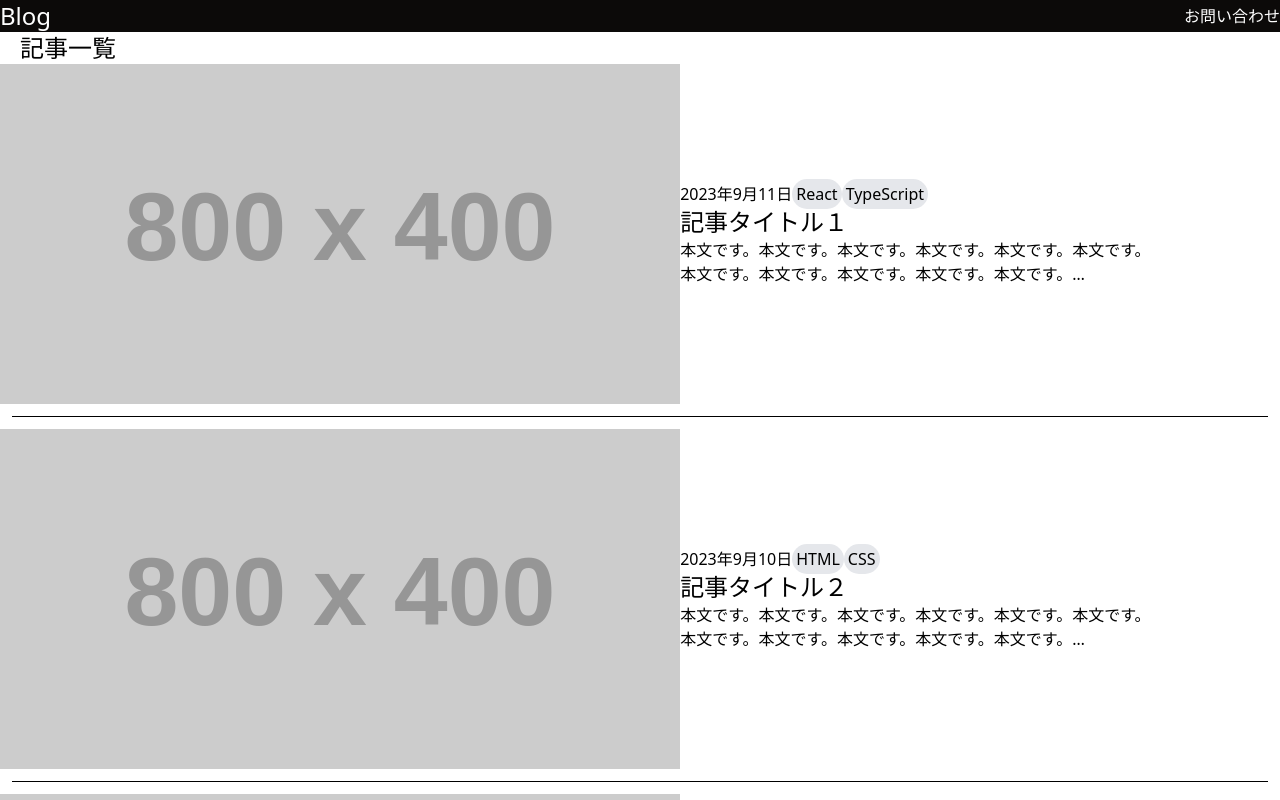
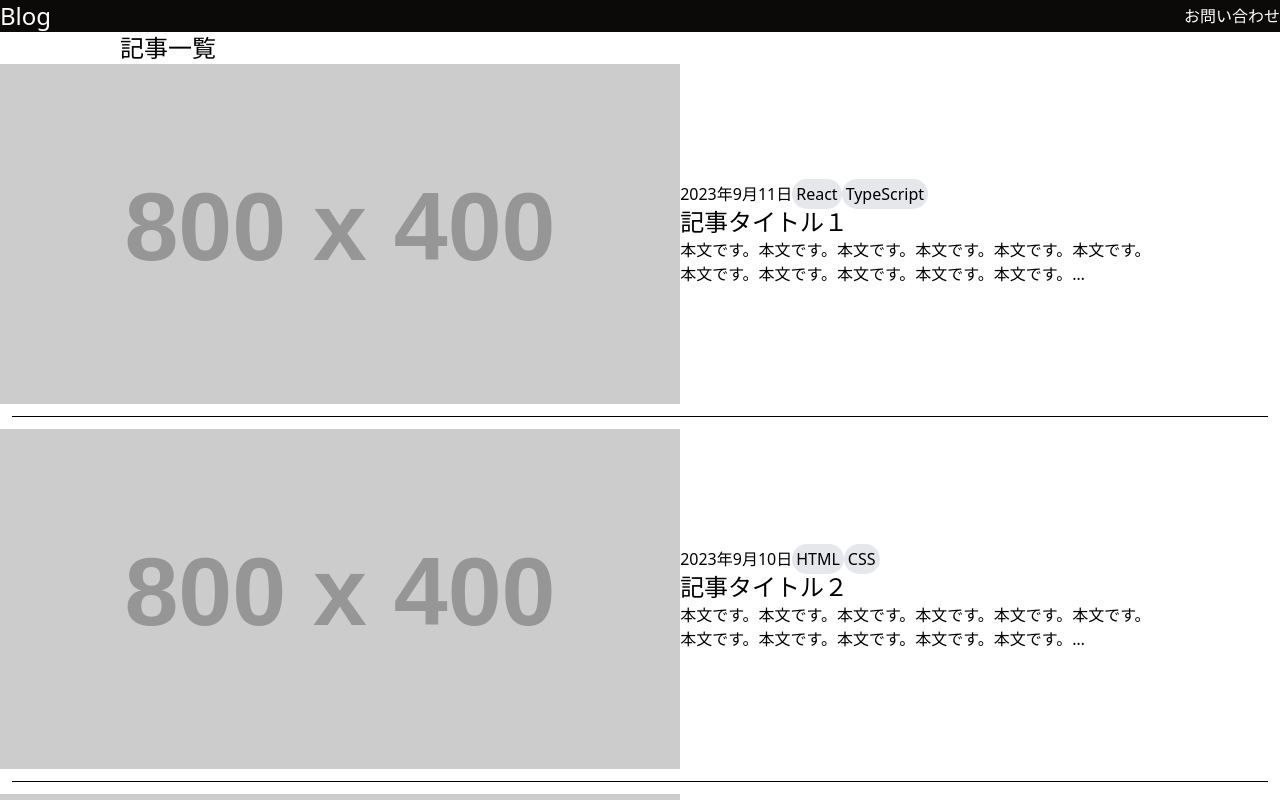
Before and after one commit to Katsuo1536/sample-repo, a React (Vite) app in the folder test-project/: page / in a window 1280 px wide. Shown: the top 800 px of the page. Built offline with nearby package versions, Linux system fonts and the light colour scheme.

Commit message:
インデント・記事なし場合の作成

```diff
--- a/test-project/src/components/Article/Article.jsx
+++ b/test-project/src/components/Article/Article.jsx
@@ -8,6 +8,7 @@ export const Article = () => {
   const { id } = useParams();
   const post = posts.find(post => post.id === parseInt(id));
 
+  if (!post) return <div className="mx-auto text-center mt-5">投稿が見つかりません</div>;
 
   return (
     <>
--- a/test-project/src/components/Home/Home.jsx
+++ b/test-project/src/components/Home/Home.jsx
@@ -7,7 +7,7 @@ export const Home = () => {
 
   return (
     <>
-      <span className="text-2xl justify-between text-left m-5">記事一覧</span>
+      <span className="text-2xl justify-between text-left m-30">記事一覧</span>
       {
         posts.map((elem) => (
           <Fragment key={elem.id} >
--- a/test-project/src/output.css
+++ b/test-project/src/output.css
@@ -13,6 +13,7 @@
     --color-black: #000;
     --color-white: #fff;
     --spacing: 0.25rem;
+    --container-xl: 36rem;
     --container-2xl: 42rem;
     --container-3xl: 48rem;
     --container-4xl: 56rem;
@@ -211,6 +212,9 @@
   .m-15 {
     margin: calc(var(--spacing) * 15);
   }
+  .m-30 {
+    margin: calc(var(--spacing) * 30);
+  }
   .mx-auto {
     margin-inline: auto;
   }
@@ -252,6 +256,9 @@
   }
   .max-w-5xl {
     max-width: var(--container-5xl);
+  }
+  .max-w-xl {
+    max-width: var(--container-xl);
   }
   .transform {
     transform: var(--tw-rotate-x,) var(--tw-rotate-y,) var(--tw-rotate-z,) var(--tw-skew-x,) var(--tw-skew-y,);
```
Also changed, not shown: test-project/src/utils/time.ts (indentation only).
